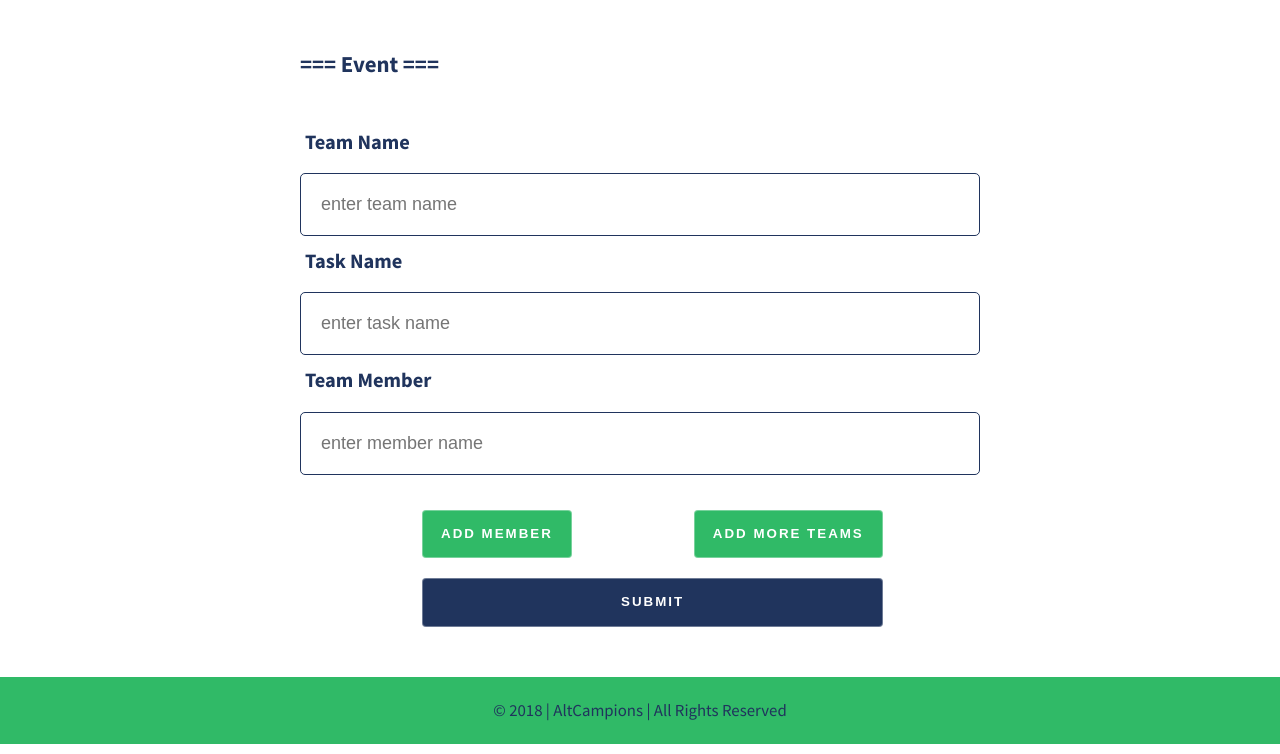
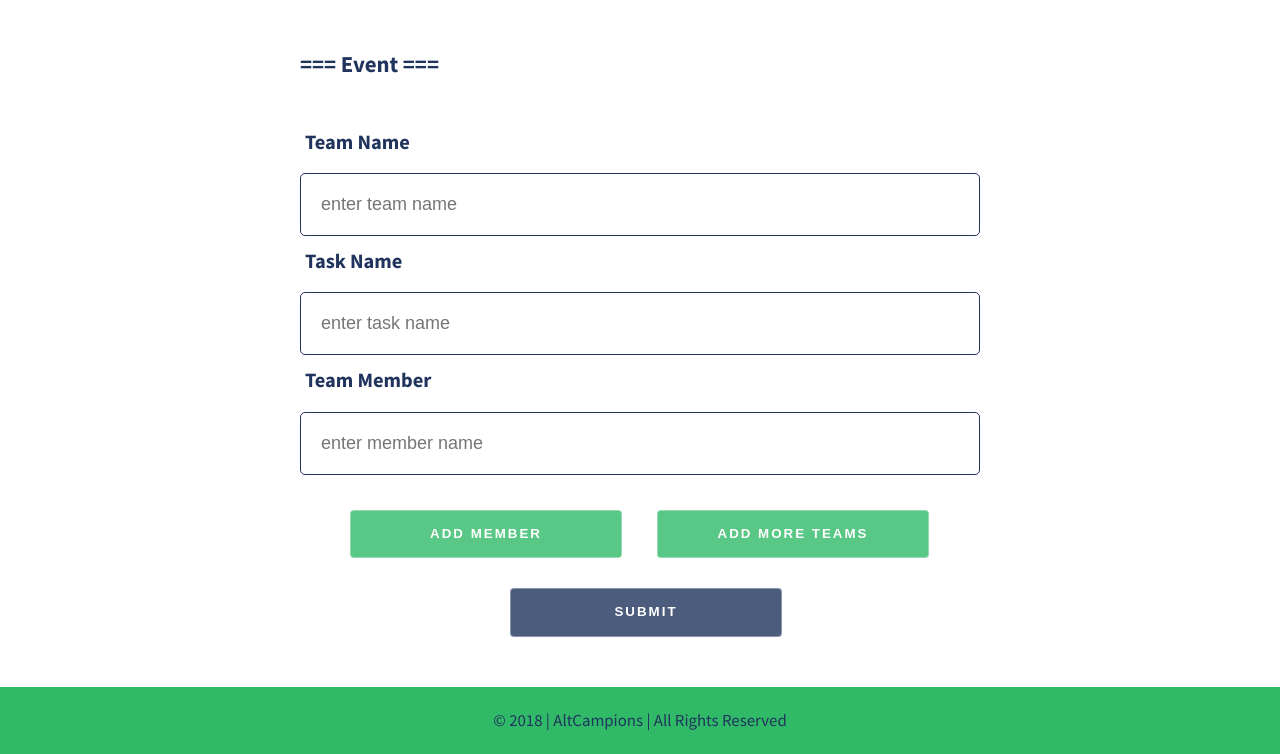
Before and after one commit to AltCampus/Hack5-AltTracker, a website built with Parcel: page index.html in a window 1280 px wide. Shown: the part 723-1477 px from the top of the page. Built offline with nearby package versions, Linux system fonts and the light colour scheme.

Commit message:
made final changes in HTML CSS

```diff
--- a/public/assets/stylesheet/style.css
+++ b/public/assets/stylesheet/style.css
@@ -152,29 +152,42 @@
    /* Buttons */
 
    .event__btn,.team__btn,.input-team__btn,.submit__btn {
-   	background-color: rgb(48, 186, 103);
+   	background: rgba(48, 186, 103, 0.8);
    	border: .5px solid rgba(255, 255, 255, 0.35);
    	color: white;
    	padding: 10px 18px;
    	text-align: center;
-   	cursor: auto;
+   	cursor: pointer;
    	border-radius: 4px;
    	line-height: 2;
    	font-weight: 600;
    	letter-spacing: 2px;
+   	transition: 0.3s;
    }
 
-   .team__btn,.input-team__btn {
-   	margin-left: 122px;
+   .team__btn {
+   	margin-left: 50px;
    	margin-top: 20px;
+   	width: 40%;
+   }
+
+   .input-team__btn {
+   	margin-left: 35px;
+   	margin-top: 20px;
+   	width: 40%;
    }
 
    .submit__btn {
-   	background-color: #20345D;
-   	padding: 10px 198px;
-   	margin-top: 20px;
-   	margin-left: 122px;
+   	background: rgba(32, 52, 93, 0.8);
+   	margin-top: 30px;
+   	margin-left: 210px;
+   	width: 40%;
+   	transition: 0.3s;
    }
+
+   .event__btn:hover,.team__btn:hover,.input-team__btn:hover {background: rgba(48, 186, 103)}
+
+   .submit__btn:hover {background: rgba(32, 52, 93)}
 
    /* Ongoing Events */
 
@@ -192,6 +205,7 @@
    	border: 1px solid #20345D;
    	border-radius: 4px;
    	display: inline-block;
+   	cursor: pointer;
    	width: 46%;
    	height: 100px;
    	margin: 2%;
@@ -207,7 +221,6 @@
    	text-decoration: none;
    	color: white;
    	text-align: center;
-   	cursor: auto;
    	border-radius: 4px;
    	line-height: 2;
    	font-weight: 900;
```
